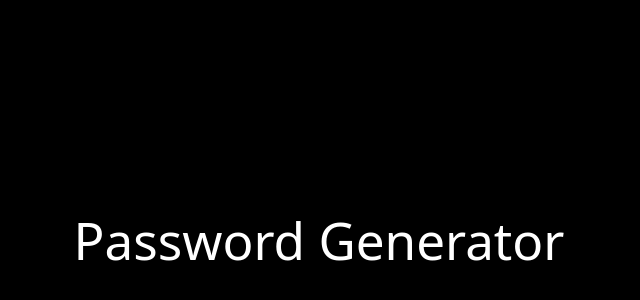
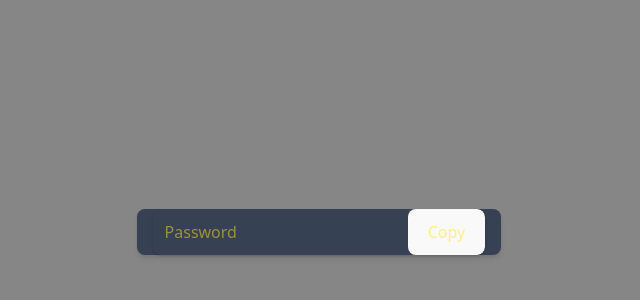
Before and after one commit to SalmanZulfiqarShaikh/password-generator-react, a React (Vite) app: page / in a window 1280 px wide. Shown: the part 160-460 px from the top of the page, without its empty margins (321-961 px from the left). Built offline with nearby package versions, Linux system fonts and the light colour scheme.

Commit message:
designed some basic ui

```diff
--- a/index.html
+++ b/index.html
@@ -6,7 +6,7 @@
     <meta name="viewport" content="width=device-width, initial-scale=1.0" />
     <title>Vite + React</title>
   </head>
-  <body style="background-color: #000;">
+  <body style="background-color: #868686;">
     <div id="root"></div>
     <script type="module" src="/src/main.jsx"></script>
   </body>
--- a/src/App.jsx
+++ b/src/App.jsx
@@ -19,6 +19,8 @@ function App() {
 
   for(i = 1; i<=length; i++){
     let char = Math.floor(Math.random()*str.length + 1);
+    pass += str.charAt(char);
+    setPassword(pass);
   }
  }, [length, numberAllowed, symbolAllowed,setPassword])
 
@@ -26,7 +28,12 @@ function App() {
 
   return (
     <>
-            <h1 className='text-white text-4xl text-center'> Password Generator </h1>
+            <div className='w-full max-w-md mx-auto shadow-md rounded-lg px-4 my8 text-orange-400 bg-gray-700'>
+              <div className='flex shadow rounded-lg overflow-hidden mb-4'>
+                <input type="text" className='w-full px-3 py-2 text-yellow-300' placeholder='Password' readOnly value={password} />
+                <button className='bg-orange-400 text-yellow-200 px-3 py-2 hover:bg-orange-500' onClick={generatePassword}>Copy</button>
+              </div>
+            </div>
 
     </>
   )
```
